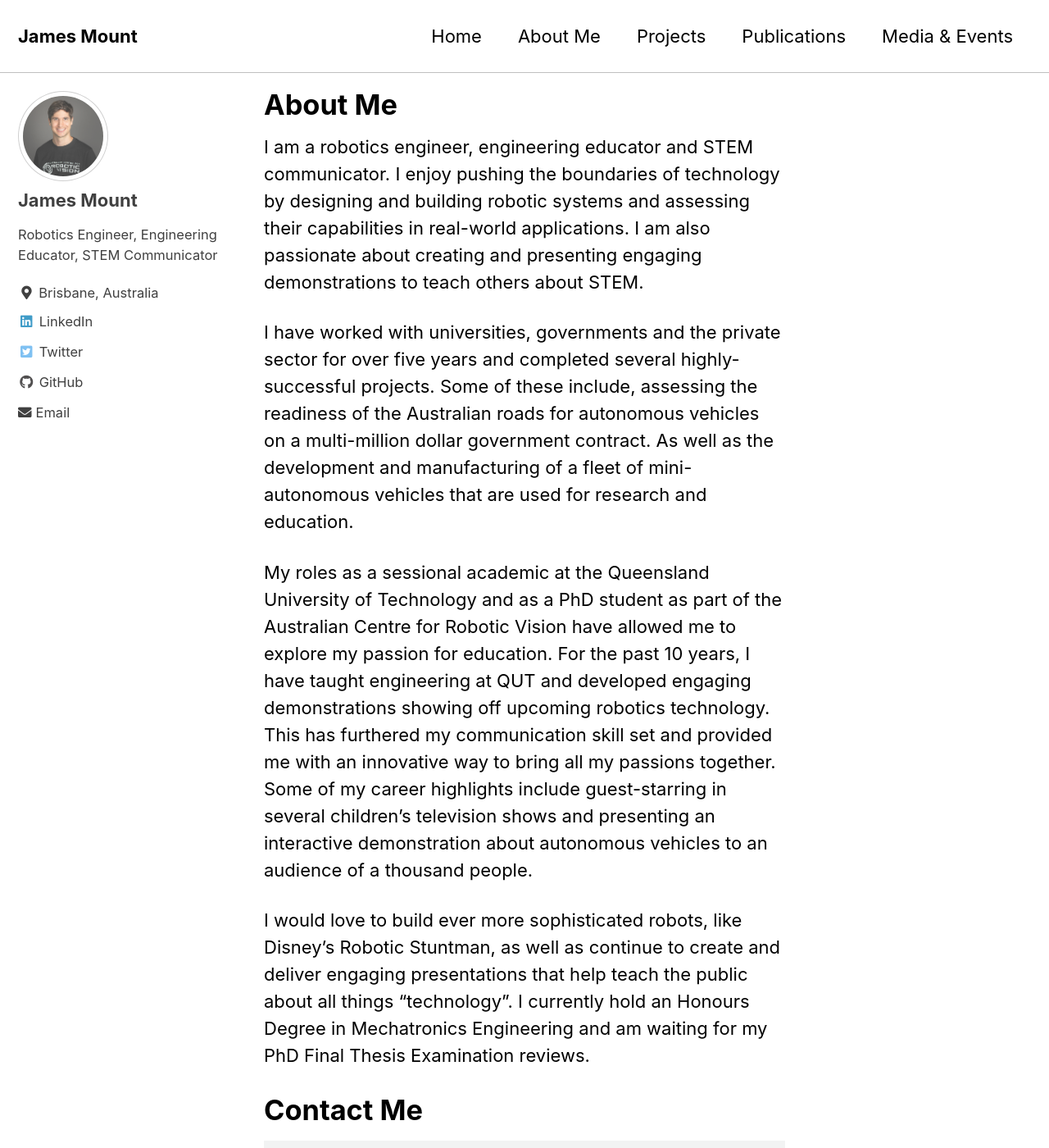
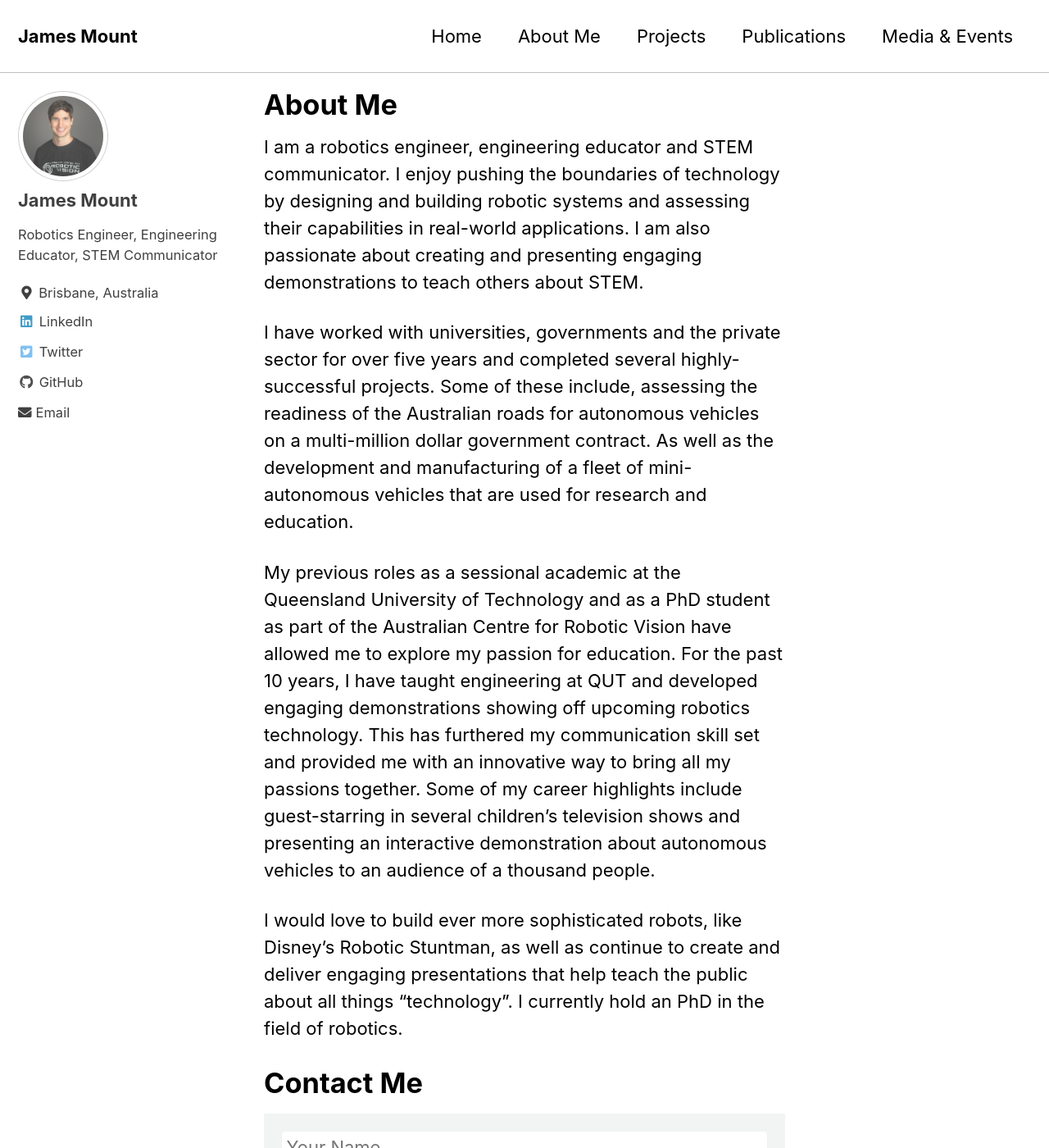
Before and after one commit to doriantsai/doriantsai.github.io, a Jekyll site: the page built from _pages/about_me.md, in a window 1280 px wide and 1400 px high. Shown: the whole window at 82% size. Built offline with Jekyll 4.4.1, drawn with Linux system fonts in a browser that asks for light colours; cached includes are drawn as plain includes.

Commit message:
Updated about me

```diff
--- a/_pages/about_me.md
+++ b/_pages/about_me.md
@@ -7,9 +7,9 @@ I am a robotics engineer, engineering educator and STEM communicator. I enjoy pu
 
 I have worked with universities, governments and the private sector for over five years and completed several highly-successful projects. Some of these include, assessing the readiness of the Australian roads for autonomous vehicles on a multi-million dollar government contract. As well as the development and manufacturing of a fleet of mini-autonomous vehicles that are used for research and education.
 
-My roles as a sessional academic at the Queensland University of Technology and as a PhD student as part of the Australian Centre for Robotic Vision have allowed me to explore my passion for education. For the past 10 years, I have taught engineering at QUT and developed engaging demonstrations showing off upcoming robotics technology. This has furthered my communication skill set and provided me with an innovative way to bring all my passions together. Some of my career highlights include guest-starring in several children's television shows and presenting an interactive demonstration about autonomous vehicles to an audience of a thousand people.
+My previous roles as a sessional academic at the Queensland University of Technology and as a PhD student as part of the Australian Centre for Robotic Vision have allowed me to explore my passion for education. For the past 10 years, I have taught engineering at QUT and developed engaging demonstrations showing off upcoming robotics technology. This has furthered my communication skill set and provided me with an innovative way to bring all my passions together. Some of my career highlights include guest-starring in several children's television shows and presenting an interactive demonstration about autonomous vehicles to an audience of a thousand people.
 
-I would love to build ever more sophisticated robots, like Disney's Robotic Stuntman, as well as continue to create and deliver engaging presentations that help teach the public about all things "technology". I currently hold an Honours Degree in Mechatronics Engineering and am waiting for my PhD Final Thesis Examination reviews.
+I would love to build ever more sophisticated robots, like Disney's Robotic Stuntman, as well as continue to create and deliver engaging presentations that help teach the public about all things "technology". I currently hold an PhD in the field of robotics.
 
 
 <h1 id="contact_me">Contact Me</h1>
```
